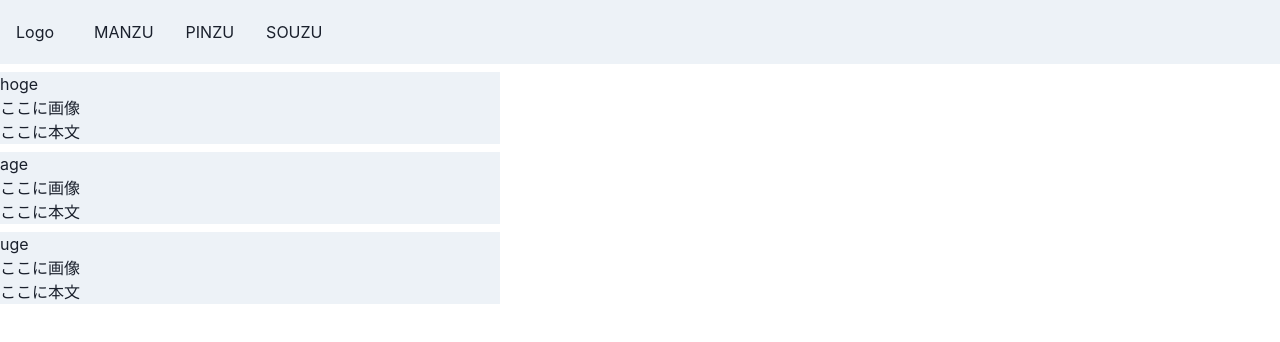
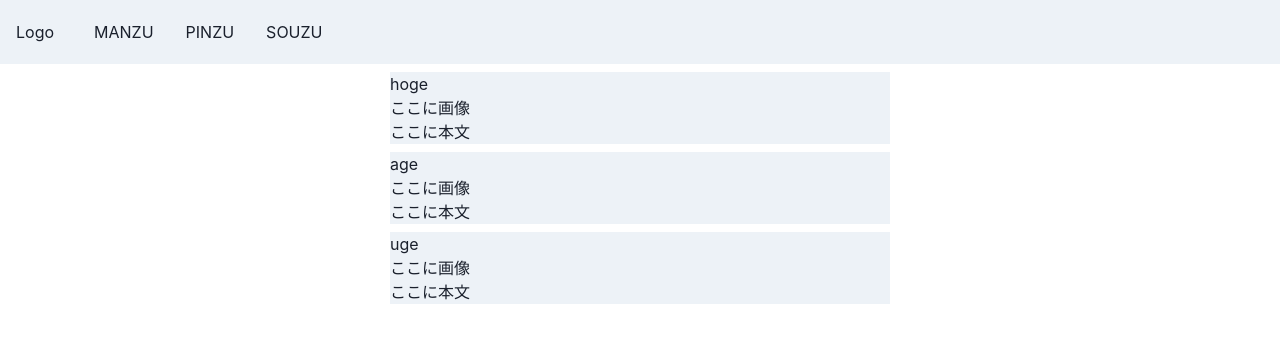
Before and after one commit to mahjongapp/nanikiru, a Next.js app: page / in a window 1280 px wide. Shown: the top 342 px of the page. Built offline with nearby package versions, Linux system fonts and the light colour scheme.

Commit message:
PostPreviewが中央揃えになるようにした

```diff
--- a/src/pages/index.tsx
+++ b/src/pages/index.tsx
@@ -1,5 +1,5 @@
 import type { NextPage } from 'next'
-import { Stack, Box } from '@chakra-ui/react'
+import { Stack, VStack } from '@chakra-ui/react'
 import Header from '../components/header'
 import PostPreview from '../components/PostPreview'
 
@@ -7,11 +7,11 @@ const Home: NextPage = () => {
   return (
     <Stack>
       <Header></Header>
-      <Stack>
+      <VStack>
         <PostPreview title='hoge'></PostPreview>
         <PostPreview title='age'></PostPreview>
         <PostPreview title='uge'></PostPreview>
-      </Stack>
+      </VStack>
     </Stack>
   )
 }
```
